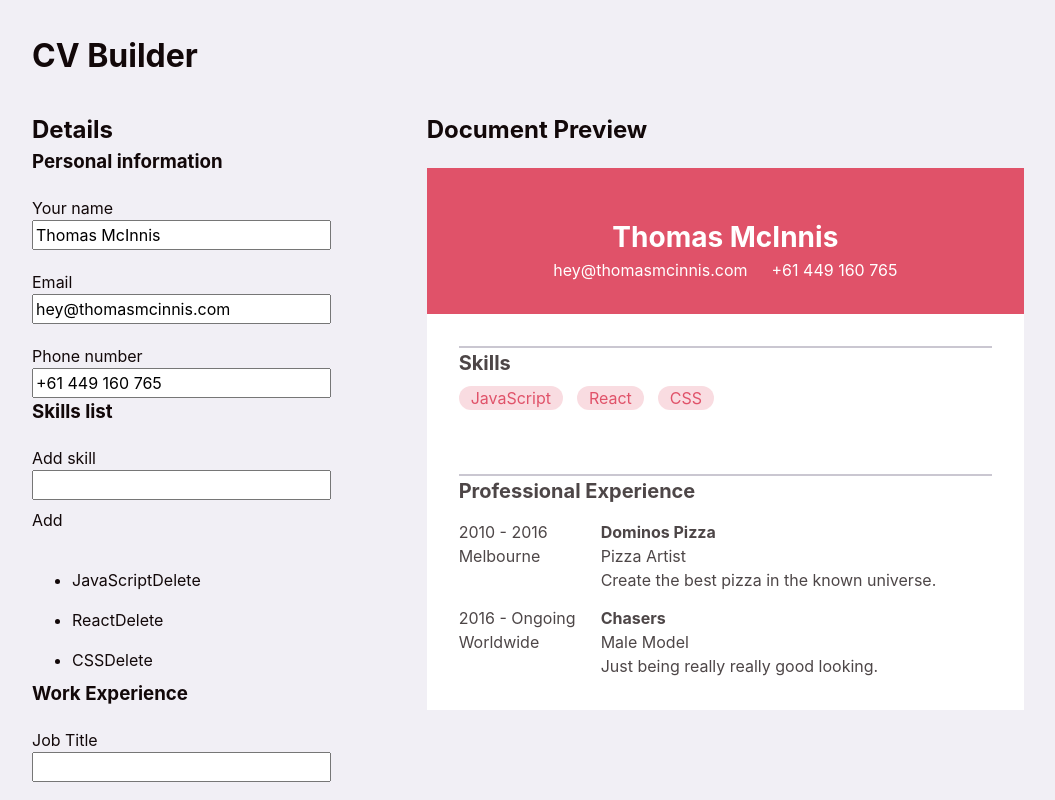
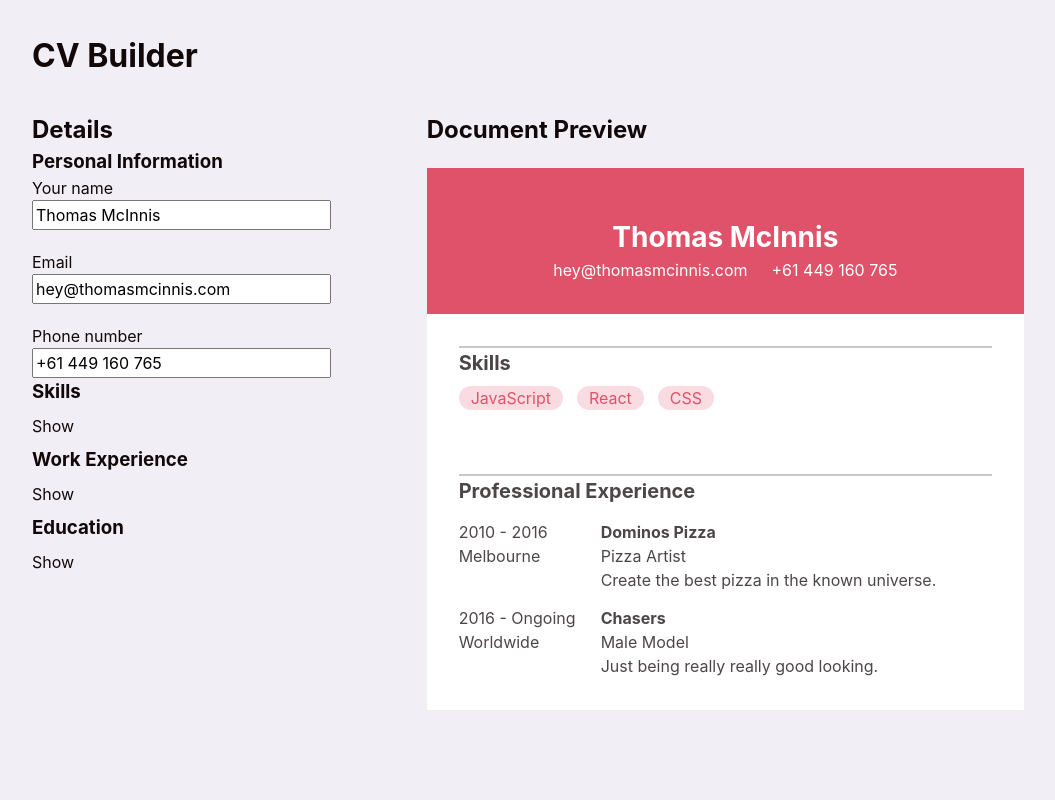
Before and after one commit to thomasmcinnis/odin-cv, a React (Vite) app: page / in a window 1280 px wide. Shown: the top 800 px of the page, without its empty margins (112-1167 px from the left). Built offline with nearby package versions, Linux system fonts and the light colour scheme.

Commit message:
Add dropdown panels

```diff
--- a/src/App.jsx
+++ b/src/App.jsx
@@ -1,6 +1,7 @@
 import { useState } from "react";
 
-import { Form, PersonalInfoForm, SkillsForm } from "./components/form";
+import Panel from "./components/panel";
+import { PersonalInfoForm, SkillsForm } from "./components/form";
 import { Preview, HeaderSection, SkillsSection, RolesSection } from "./components/preview";
 
 import { RolesForm } from "./components/form-roles";
@@ -25,6 +26,7 @@ function App() {
     const [skills, setSkills] = useState(initialSkills)
     const [roles, setRoles] = useState(initialRoles);
     const [education, setEducation] = useState([]);
+    const [activeIndex, setActiveIndex] = useState(0);
 
     return (
         <>
@@ -32,12 +34,37 @@ function App() {
                 <h1>CV Builder</h1>
             </header>
             <main>
-                <Form>
-                    <PersonalInfoForm person={person} setPerson={setPerson} />
-                    <SkillsForm skills={skills} setSkills={setSkills} />
-                    <RolesForm roles={roles} setRoles={setRoles} />
-                    <EducationForm education={education} setEducation={setEducation} />
-                </Form>
+                <section className="formSection">
+                    <h2>Details</h2>
+                    <Panel
+                        title="Personal Information"
+                        isActive={activeIndex === 0}
+                        onShow={() => setActiveIndex(0)}
+                    >
+                        <PersonalInfoForm person={person} setPerson={setPerson} />
+                    </Panel>
+                    <Panel
+                        title="Skills"
+                        isActive={activeIndex === 1}
+                        onShow={() => setActiveIndex(1)}
+                    >
+                        <SkillsForm skills={skills} setSkills={setSkills} />
+                    </Panel>
+                    <Panel
+                        title="Work Experience"
+                        isActive={activeIndex === 2}
+                        onShow={() => setActiveIndex(2)}
+                    >
+                        <RolesForm roles={roles} setRoles={setRoles} />
+                    </Panel>
+                    <Panel
+                        title="Education"
+                        isActive={activeIndex === 3}
+                        onShow={() => setActiveIndex(3)}
+                    >
+                        <EducationForm education={education} setEducation={setEducation} />
+                    </Panel>
+                </section>
                 <Preview>
                     <HeaderSection person={person} />
                     <SkillsSection skills={skills} />
--- a/src/components/form-roles.jsx
+++ b/src/components/form-roles.jsx
@@ -31,7 +31,6 @@ export function RolesForm({ roles, setRoles }) {
 
     return (
         <form>
-            <h3>Work Experience</h3>
             {formFields.map((field) => (
                 <div key={field.name}>
                     <label htmlFor={field.name}>{field.prettyName}</label>
--- a/src/components/form.jsx
+++ b/src/components/form.jsx
@@ -1,13 +1,5 @@
 import { useState } from "react";
 
-export function Form({ children }) {
-    return (
-        <section>
-            <h2>Details</h2>
-            {children}
-        </section>
-    )
-}
 export function PersonalInfoForm({ person, setPerson }) {
     function handleChange(e) {
         setPerson({
@@ -18,7 +10,6 @@ export function PersonalInfoForm({ person, setPerson }) {
 
     return (
         <form>
-            <h3>Personal information</h3>
             <div>
                 <label htmlFor="name">Your name</label>
                 <input
@@ -64,7 +55,6 @@ export function SkillsForm({ skills, setSkills }) {
 
     return (
         <form>
-            <h3>Skills list</h3>
             <div>
                 <label htmlFor="skill">Add skill</label>
                 <input
--- /dev/null
+++ b/src/components/panel.jsx
@@ -0,0 +1,12 @@
+export default function Panel({ title, children, isActive, onShow }) {
+    return (
+        <section className="panel">
+            <h3>{title}</h3>
+            {isActive ? (
+                <>{children}</>
+            ) : (
+                <button onClick={onShow}>Show</button>
+            )}
+        </section>
+    )
+}
```
